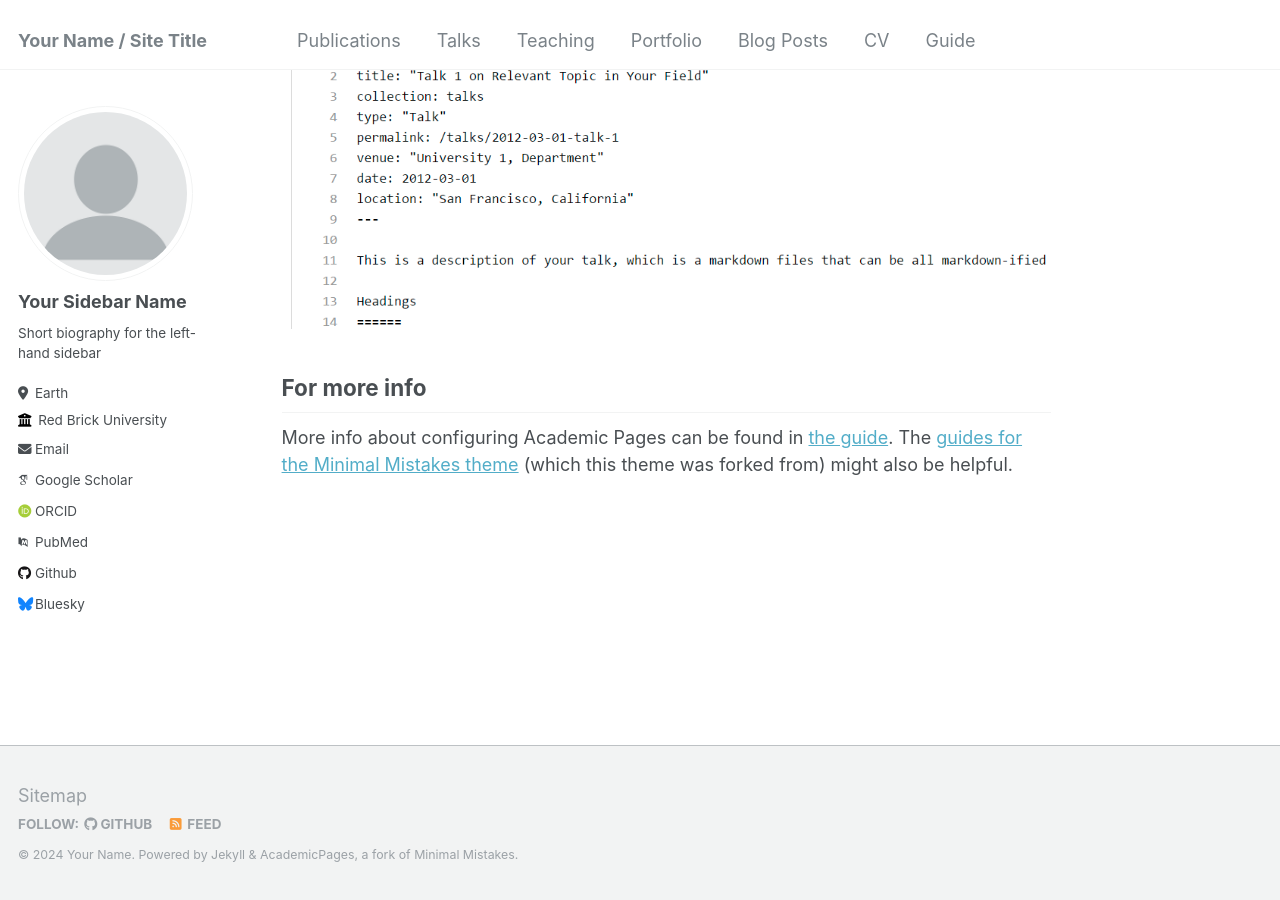
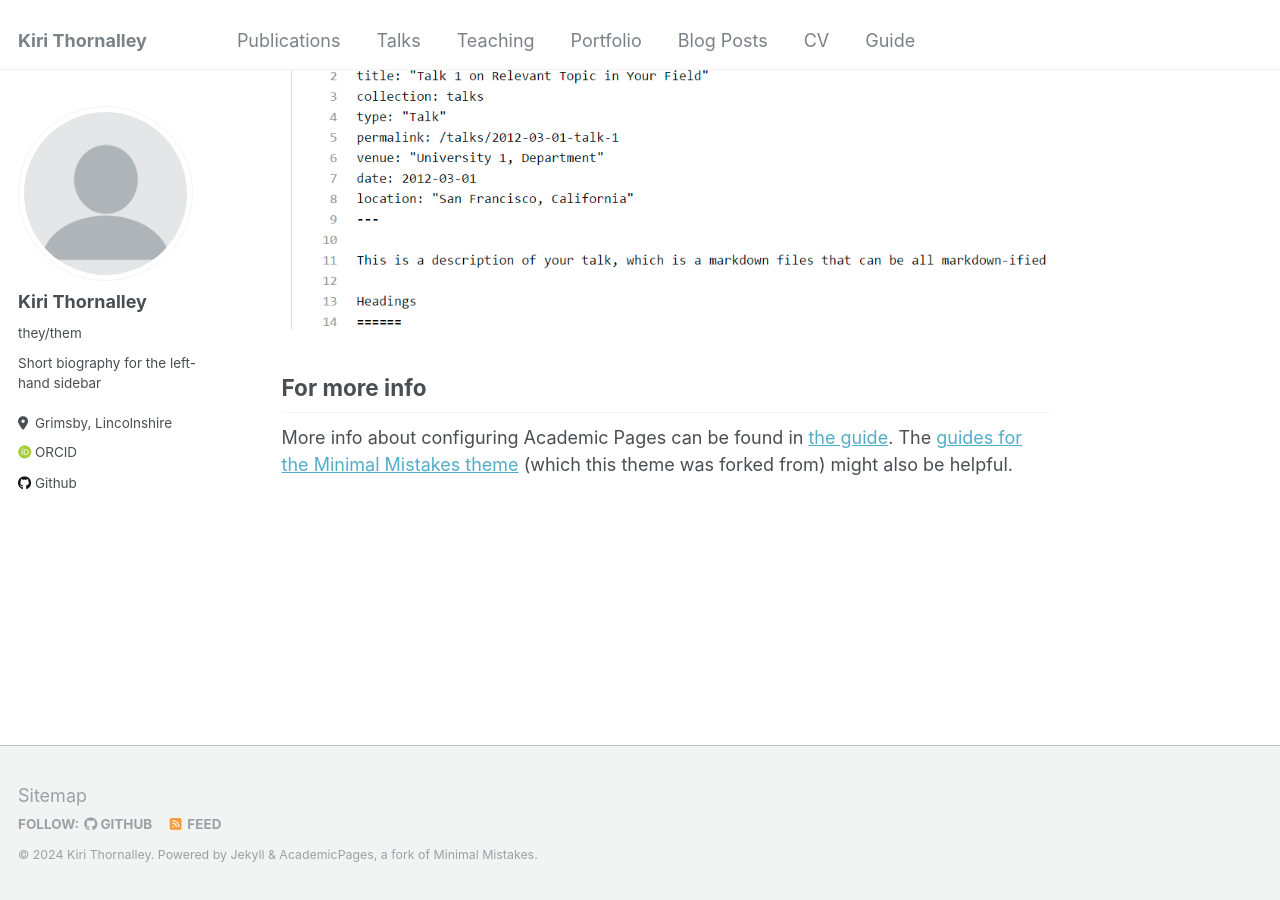
Before and after one commit to kiri-thornalley/kiri-thornalley.github.io, a Jekyll site: the page built from _pages/about.md, in a window 1280 px wide and 900 px high, scrolled down 2660 px. Built offline with Jekyll 4.4.1, drawn with Linux system fonts in a browser that asks for light colours; some web fonts are replaced.

Commit message:
updated config

```diff
--- a/_config.yml
+++ b/_config.yml
@@ -8,13 +8,13 @@
 
 # Basic Site Settings
 locale                   : "en-US"
-title                    : "Your Name / Site Title"
+title                    : "Kiri Thornalley"
 title_separator          : "-"
-name                     : &name "Your Name"
+name                     : &name "Kiri Thornalley"
 description              : &description "personal description"
-url                      : https://academicpages.github.io # the base hostname & protocol for your site e.g. "https://mmistakes.github.io"
+url                      : https://kiri-thornalley.github.io # the base hostname & protocol for your site e.g. "https://mmistakes.github.io"
 baseurl                  : "" # the subpath of your site, e.g. "/blog"
-repository               : "academicpages/academicpages.github.io"
+repository               : "kiri-thornalley/kiri-thornalley.github.io"
 
 # Site Author - The following control what appear as part of the author content on the side bar.
 #               If a field is blank the icon and link will not appear, otherwise it will be shown.
@@ -22,33 +22,33 @@ repository               : "academicpages/academicpages.github.io"
 author:
   # Biographic information
   avatar           : "profile.png"
-  name             : "Your Sidebar Name"
-  pronouns         : # example: "she/her"
+  name             : "Kiri Thornalley"
+  pronouns         : "they/them"
   bio              : "Short biography for the left-hand sidebar"
-  location         : "Earth"
-  employer         : "Red Brick University"
-  uri              : # URL
-  email            : "none@example.org"
+  location         : "Grimsby, Lincolnshire"
+  #employer         : "Red Brick University"#
+  #uri              : # URL#
+  #email            : "none@example.org" #
 
   # Academic websites
-  arxiv            : # URL - Update with the correct link to your profile
-  googlescholar    : "https://scholar.google.com/citations?user=PS_CX0AAAAAJ"
+  #arxiv            : # URL - Update with the correct link to your profile
+  #googlescholar    : "https://scholar.google.com/citations?user=PS_CX0AAAAAJ"
   impactstory      : # URL
-  orcid            : "http://orcid.org/yourorcidurl"
+  orcid            : "http://orcid.org/0000-0001-5318-4075"
   semantic         : # URL
-  pubmed           : "https://www.ncbi.nlm.nih.gov/pubmed/?term=john+snow"
+  #pubmed           : "https://www.ncbi.nlm.nih.gov/pubmed/?term=john+snow"
   researchgate     : # URL
 
   # Repositories and software development
   bitbucket        : # Username - Update with your username on the site
   codepen          : # Username
   dribbble         : # Username
-  github           : "academicpages"
+  github           : "kiri-thornalley"
   kaggle           : # Username
   stackoverflow    : # User number or user number and name (i.e., use "1" or "1/jeff-atwood")
 
   # Social media
-  bluesky          : "bsky.app" # Replace this with you Bluesky username
+  #bluesky          : "bsky.app" # Replace this with you Bluesky username
   facebook         : # Username
   flickr           : # Username
   foursquare       : # Username
```
